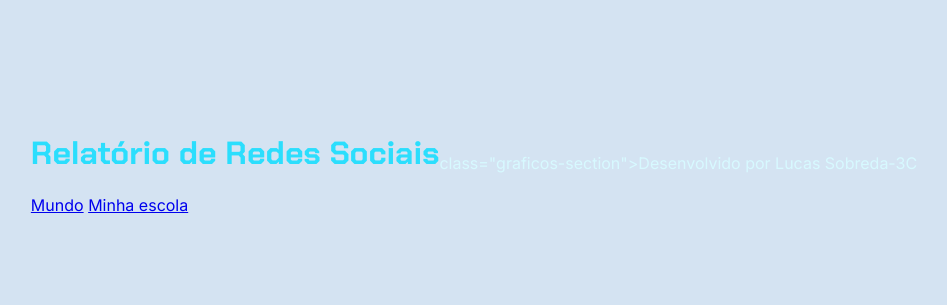
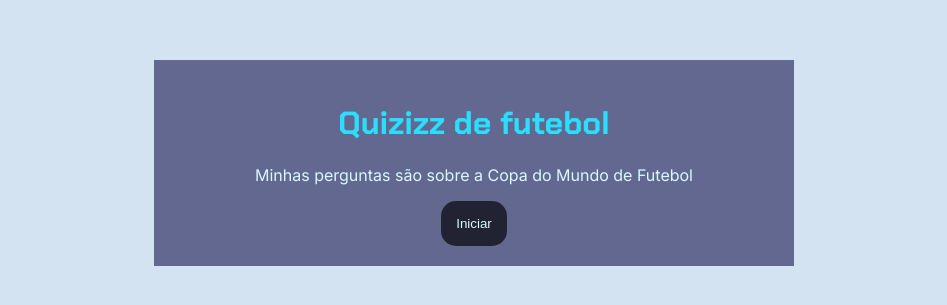
Before and after one commit to Lucas21222/redes-sociais, a plain HTML site: page index.html in a window 1280 px wide. Shown: the part 245-550 px from the top of the page, without its empty margins (166-1113 px from the left). Drawn offline with Linux system fonts and the light colour scheme.

Commit message:
Update index.html

```diff
--- a/index.html
+++ b/index.html
@@ -3,24 +3,25 @@
 <head>
     <meta charset="UTF-8">
     <meta name="viewport" content="width=device-width, initial-scale=1.0">
-    <title>Redes Sociais</title>
     <link rel="stylesheet" href="style.css">
+    <title>Perguntas gerais sobre a Copa do Mundo de Futebol</title>
 </head>
 <body>
- <header>
-    <h1> Relatório de Redes Sociais</h1>
-    <nav>
-        <a href="index.html">Mundo</a>
-        <a href="#">Minha escola</a>
-    </nav>
- </header>
- <main> class="graficos-section">
-     <section id="graficos-container" class="graficos-container">
-          <i!--gráfico aqui -->
-     </section>
- </main>
- <footer>
-     <p>Desenvolvido por Lucas Sobreda-3C</p>
- </footer>
+    <div class="caixa-principal">
+        <h1>Quizizz de futebol</h1>
+        <div class="tela-inicial">
+            <p>Minhas perguntas são sobre a Copa do Mundo de Futebol</p>
+           <button class="iniciar-btn">Iniciar</button>
+        </div>
+        <div class="caixa-perguntas"></div>
+        <div class="caixa-alternativas"></div>
+        <div class="caixa-resultado">
+            <p class="texto-resultado"></p>
+            <button class="novamente-btn">Jogar Novamente</button>
+        </div>
+    </div>
+    <script type="module" src="js/aleatorio.js"></script>
+    <script type="module" src="js/perguntas.js"></script>
+    <script type="module" src="js/script.js"></script>
 </body>
 </html>
```
